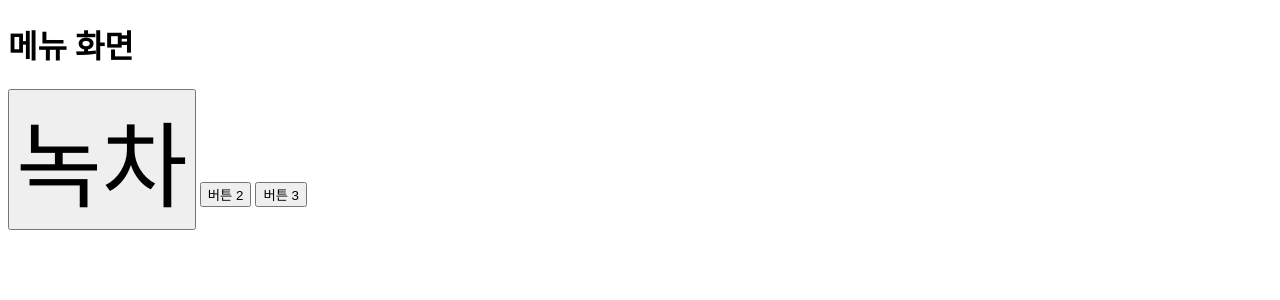
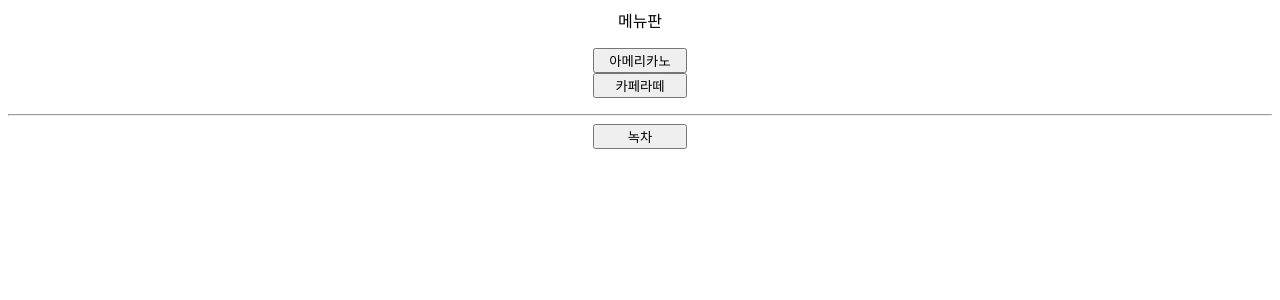
Before and after one commit to SteelCrab/david, a Flask app: page /menu in a window 1280 px wide. Shown: the top 300 px of the page. Run offline with Flask 3, Linux system fonts and the light colour scheme.

Commit message:
feat: add line menu.html

```diff
--- a/repo_work/app.py
+++ b/repo_work/app.py
@@ -5,7 +5,8 @@ import socket  # socket 모듈 import 추가
 # Flask 애플리케이션 생성(인스턴스)
 app = Flask(__name__)
 # route : root
-# 라우트 데코레이터 : URL 경로 "/" 요청 처리
+# index.html 파일 렌더링
+# 컴퓨터 이름
 # 브라우저에서 http://localhost:8080/ 접속 시 아래 함수가 실행됨
 @app.route('/')
 def home():  # 함수명을 hello_world에서 home으로 변경
--- a/repo_work/templates/menu.html
+++ b/repo_work/templates/menu.html
@@ -10,9 +10,12 @@
     </style>
 </head>
 <body>
-    <h1>메뉴 화면</h1>
-    <button class="green-tea">녹차</button>
-    <button>버튼 2</button>
-    <button>버튼 3</button>
+    <center>
+    메뉴판<p>
+    <button name="menu1" style="width:70pt;">아메리카노</button><br>
+    <button name="menu2" style="width:70pt;">카페라떼</button><br>
+    <hr/>
+    <button name="menu2" style="width:70pt;">녹차</button>
+
 </body>
 </html>
```
